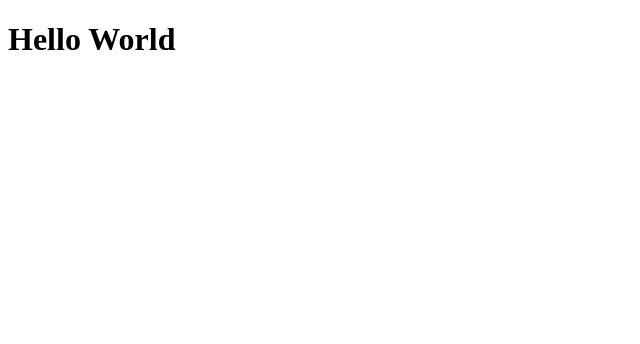
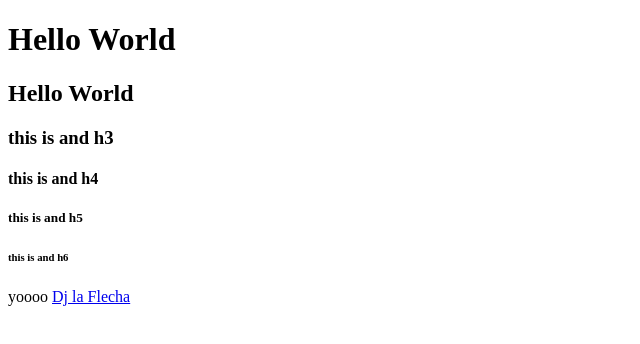
Before and after one commit to copieck/webdevelopment, a plain HTML site: page first/index.html in a window 1280 px wide. Shown: the whole page, without its empty margins (0-640 px from the left). Drawn offline with Linux system fonts and the light colour scheme.

Commit message:
Made my first page

```diff
--- a/first/index.html
+++ b/first/index.html
@@ -2,9 +2,17 @@
 <html lang="en">
 <head>
     <meta charset="UTF-8">
-    <title>Title</title>
+    <title>Daniel is a bot</title>
 </head>
 <body>
     <h1>Hello World</h1>
+<h2>Hello World</h2>
+<h3>this is and h3</h3>
+<h4>this is and h4</h4>
+<h5>this is and h5</h5>
+<h6>this is and h6</h6>
+    <h7>yoooo</h7>
+    <a href="gotcha.html">Dj la Flecha</a>
+
 </body>
 </html>
```
Also changed, not shown: first/gotcha.html (added, +11 -0 lines).
